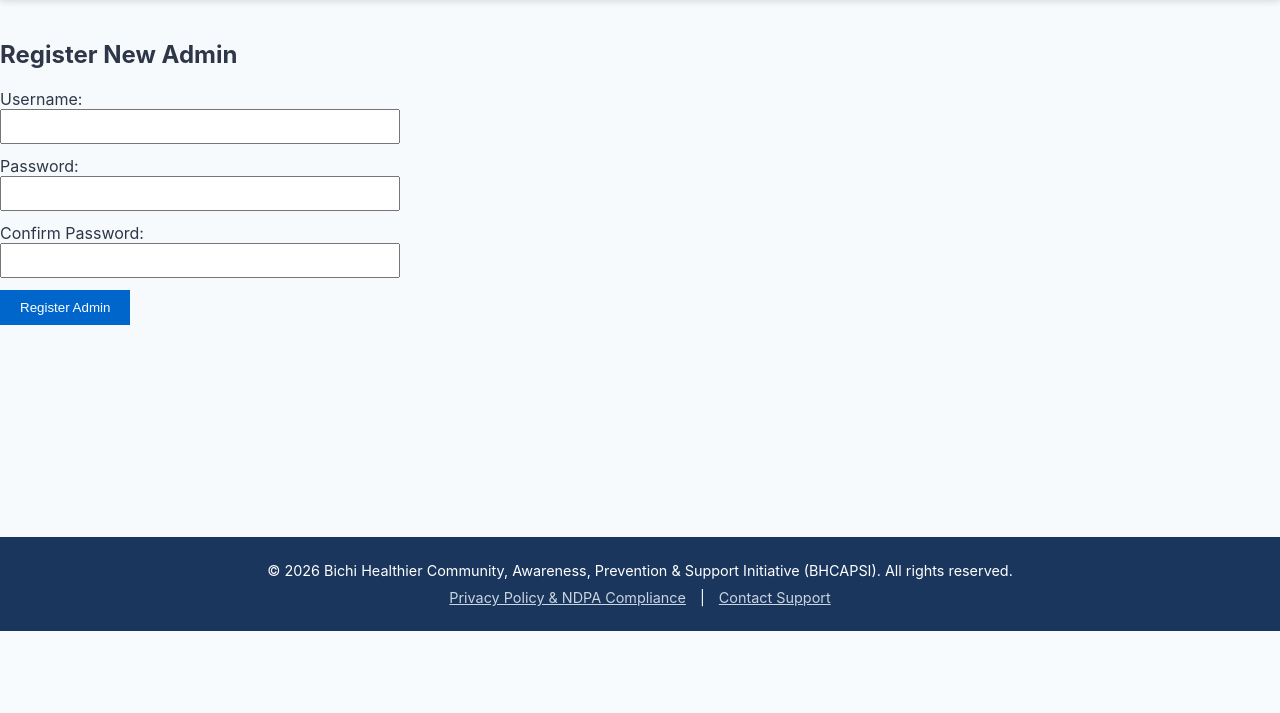
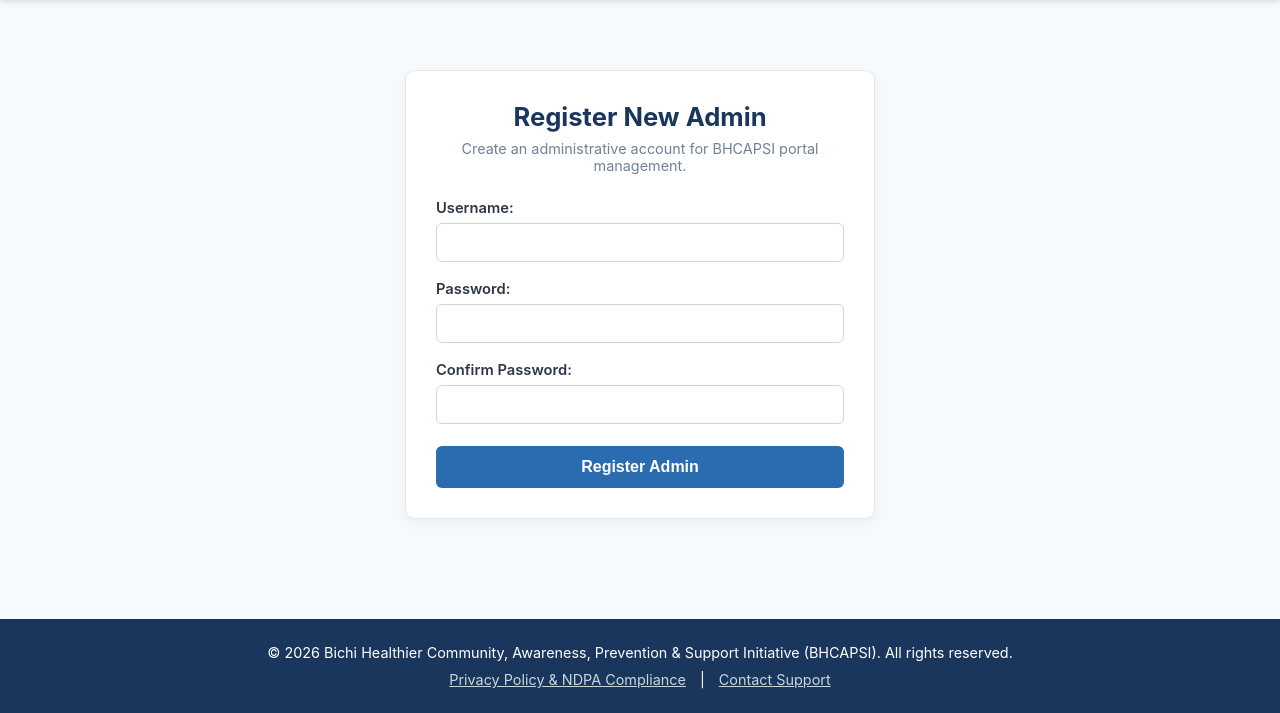
Before and after one commit to ahmadmukhtar6727/Bichi_HCAPSI, a Flask app: page /register in a window 1280 px wide. Shown: the part 169-882 px from the top of the page. Before the commit the page ends 800 px from the top, so only its background shows below. Run offline with Flask 3, Linux system fonts and the light colour scheme; a user stored in the database is signed in.

Commit message:
Add bilingual translation attributes and UI styling to register.html

```diff
--- a/templates/register.html
+++ b/templates/register.html
@@ -1,41 +1,53 @@
 {% extends "base.html" %}
 
-{% block title %}Register Admin Account{% endblock %}
+{% block title %}Register Admin Account - BHCAPSI{% endblock %}
 
 {% block content %}
-<h2>Register New Admin</h2>
+<section class="container" style="max-width: 500px; margin: 50px auto; padding: 0 15px;">
+    <div style="background: #ffffff; border: 1px solid #e2e8f0; border-radius: 10px; padding: 30px; box-shadow: 0 4px 12px rgba(0,0,0,0.05);">
 
-<!-- Display flash feedback messages -->
+        <div style="text-align: center; margin-bottom: 25px;">
+            <h2 style="color: #1a365d; margin: 0 0 8px 0; font-size: 1.6rem;" data-en="Register New Admin" data-ha="Yin Rigistar Sabon Manaja">Register New Admin</h2>
+            <p style="color: #718096; font-size: 0.9rem; margin: 0;" data-en="Create an administrative account for BHCAPSI portal management." data-ha="Kirkiro asusun manaja domin gudanar da dandalin BHCAPSI.">
+                Create an administrative account for BHCAPSI portal management.
+            </p>
+        </div>
+
+        <!-- Flash feedback messages -->
         {% with messages = get_flashed_messages(with_categories=true) %}
             {% if messages %}
                 {% for category, msg in messages %}
-      <div style="padding: 10px; margin-bottom: 15px;
-                  background-color: {% if category == 'success' %}#d4edda{% else %}#f8d7da{% endif %};
-                  color: {% if category == 'success' %}#155724{% else %}#721c24{% endif %}; border: 1px solid transparent; border-radius: 4px;">
+                    <div style="padding: 12px 15px; margin-bottom: 20px; border-radius: 6px; font-size: 0.9rem; font-weight: 500;
+                                background-color: {% if category == 'success' %}#f0fff4{% else %}#fff5f5{% endif %};
+                                color: {% if category == 'success' %}#22543d{% else %}#9b2c2c{% endif %};
+                                border: 1px solid {% if category == 'success' %}#9ae6b4{% else %}#feb2b2{% endif %};">
                         {{ msg }}
                     </div>
                 {% endfor %}
             {% endif %}
         {% endwith %}
 
-<form action="{{ url_for('register') }}" method="POST" style="max-width: 400px;">
-    <div style="margin-bottom: 12px;">
-        <label for="username">Username:</label><br>
-        <input type="text" id="username" name="username" required style="width: 100%; padding: 8px; box-sizing: border-box;">
+        <form action="{{ url_for('register') }}" method="POST">
+            <div style="margin-bottom: 18px;">
+                <label for="username" style="display: block; font-weight: 600; color: #2d3748; margin-bottom: 6px; font-size: 0.92rem;" data-en="Username:" data-ha="Suna da aka yi Rajista:">Username:</label>
+                <input type="text" id="username" name="username" required style="width: 100%; padding: 10px; border: 1px solid #cbd5e0; border-radius: 6px; box-sizing: border-box; font-size: 0.95rem;">
             </div>
 
-    <div style="margin-bottom: 12px;">
-        <label for="password">Password:</label><br>
-        <input type="password" id="password" name="password" required style="width: 100%; padding: 8px; box-sizing: border-box;">
+            <div style="margin-bottom: 18px;">
+                <label for="password" style="display: block; font-weight: 600; color: #2d3748; margin-bottom: 6px; font-size: 0.92rem;" data-en="Password:" data-ha="Mabuɗin Sirri (Password):">Password:</label>
+                <input type="password" id="password" name="password" required style="width: 100%; padding: 10px; border: 1px solid #cbd5e0; border-radius: 6px; box-sizing: border-box; font-size: 0.95rem;">
             </div>
 
-    <div style="margin-bottom: 12px;">
-        <label for="confirm_password">Confirm Password:</label><br>
-        <input type="password" id="confirm_password" name="confirm_password" required style="width: 100%; padding: 8px; box-sizing: border-box;">
+            <div style="margin-bottom: 22px;">
+                <label for="confirm_password" style="display: block; font-weight: 600; color: #2d3748; margin-bottom: 6px; font-size: 0.92rem;" data-en="Confirm Password:" data-ha="Tabbatar da Mabuɗin Sirri:">Confirm Password:</label>
+                <input type="password" id="confirm_password" name="confirm_password" required style="width: 100%; padding: 10px; border: 1px solid #cbd5e0; border-radius: 6px; box-sizing: border-box; font-size: 0.95rem;">
             </div>
 
-    <button type="submit" style="padding: 10px 20px; background-color: #0066cc; color: white; border: none; cursor: pointer;">
+            <button type="submit" style="width: 100%; padding: 12px; background-color: #2b6cb0; color: white; border: none; border-radius: 6px; font-weight: bold; font-size: 1rem; cursor: pointer; transition: background 0.2s;" data-en="Register Admin" data-ha="Yi Rigistar Manaja">
                 Register Admin
             </button>
         </form>
+
+    </div>
+</section>
 {% endblock %}
```
Lines whose indentation alone changed are shown as unchanged.
